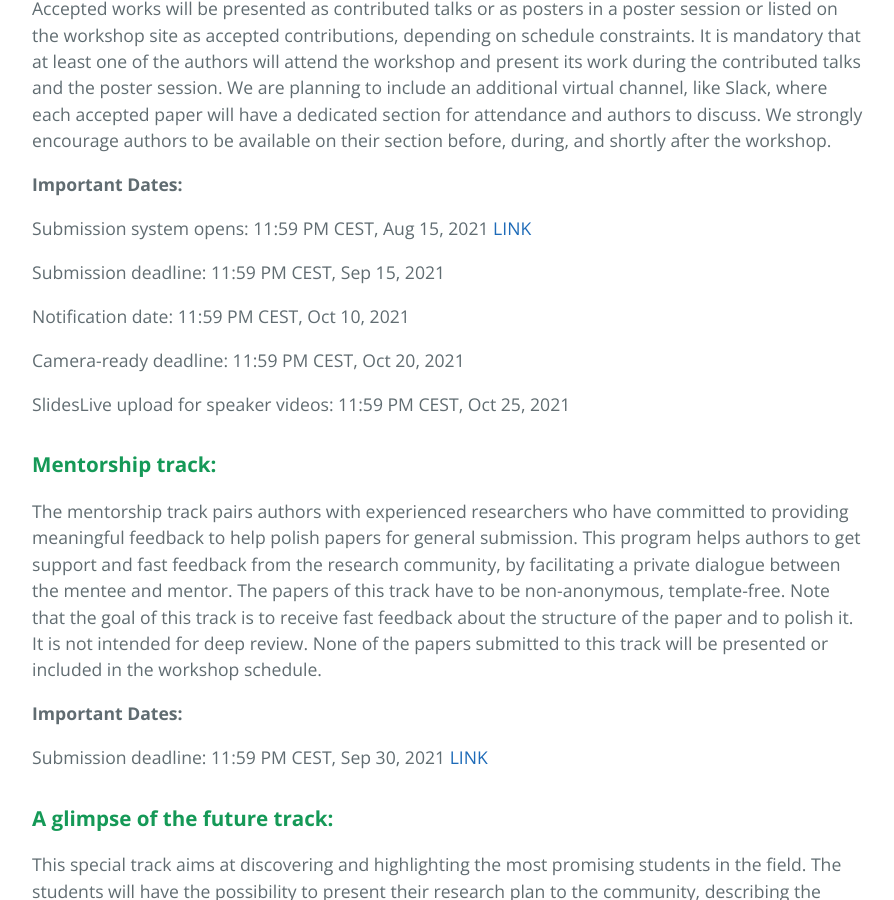
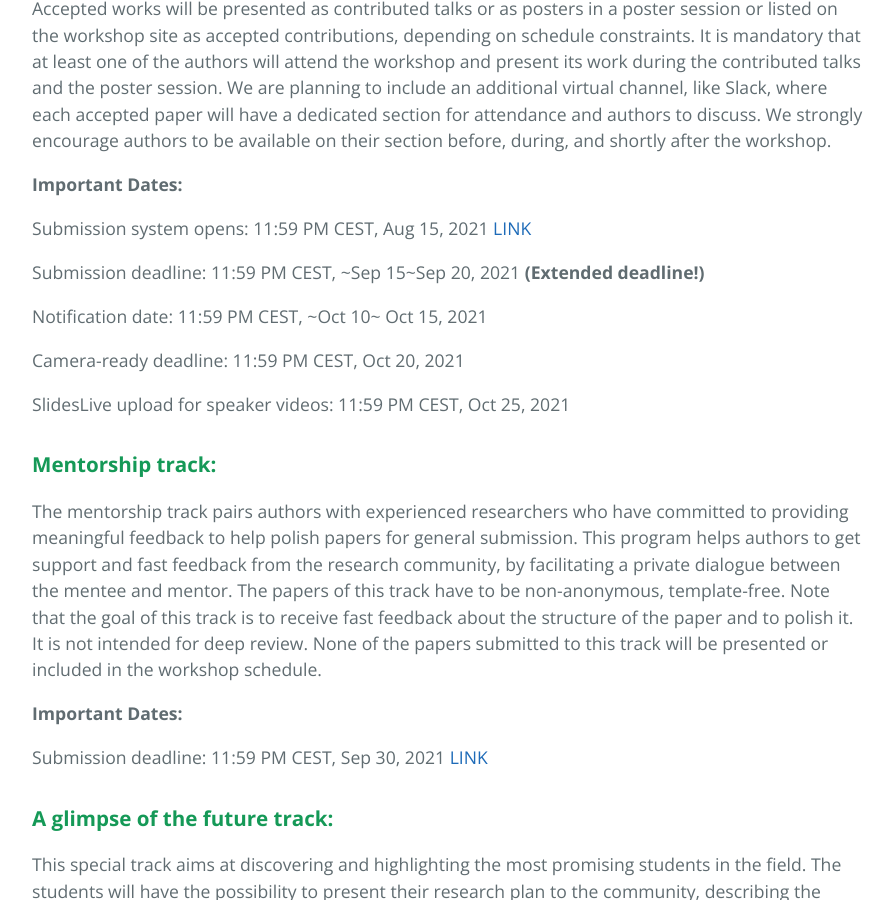
Before and after one commit to xai4debugging/xai4debugging.github.io, a Jekyll site: the page built from index.md, in a window 1280 px wide and 900 px high, scrolled down 2640 px. Shown: the whole window, without its empty margins (192-1086 px from the left). Built offline with Jekyll 4.4.1, drawn with Linux system fonts in a browser that asks for light colours; some of the changed text lies outside the part shown.

Commit message:
extended deadline

```diff
--- a/index.md
+++ b/index.md
@@ -55,9 +55,9 @@ We are planning to include an additional virtual channel, like Slack, where each
 
 Submission system opens: 11:59 PM CEST, Aug 15, 2021 <a href="https://openreview.net/group?id=NeurIPS.cc/2021/Workshop/XAI4Debugging">LINK</a>
 
-Submission deadline: 11:59 PM CEST, Sep 15, 2021
+Submission deadline: 11:59 PM CEST, ~Sep 15~Sep 20, 2021  **(Extended deadline!)**
 
-Notification date:  11:59 PM CEST, Oct 10, 2021
+Notification date:  11:59 PM CEST, ~Oct 10~ Oct 15, 2021
 
 Camera-ready deadline: 11:59 PM CEST, Oct 20, 2021
 
```
Also changed, not shown: other parts of index.md (+1 -0 lines).
